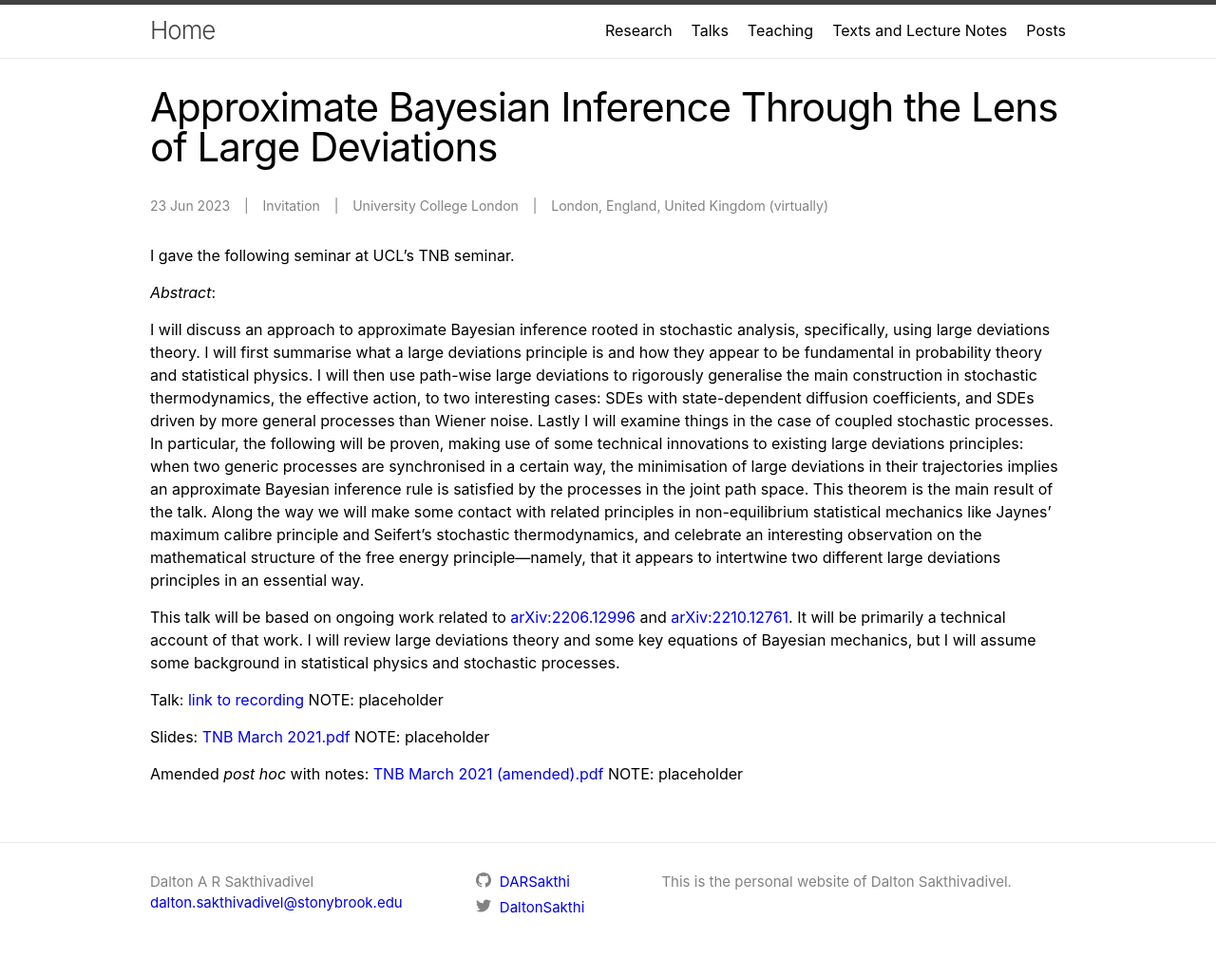
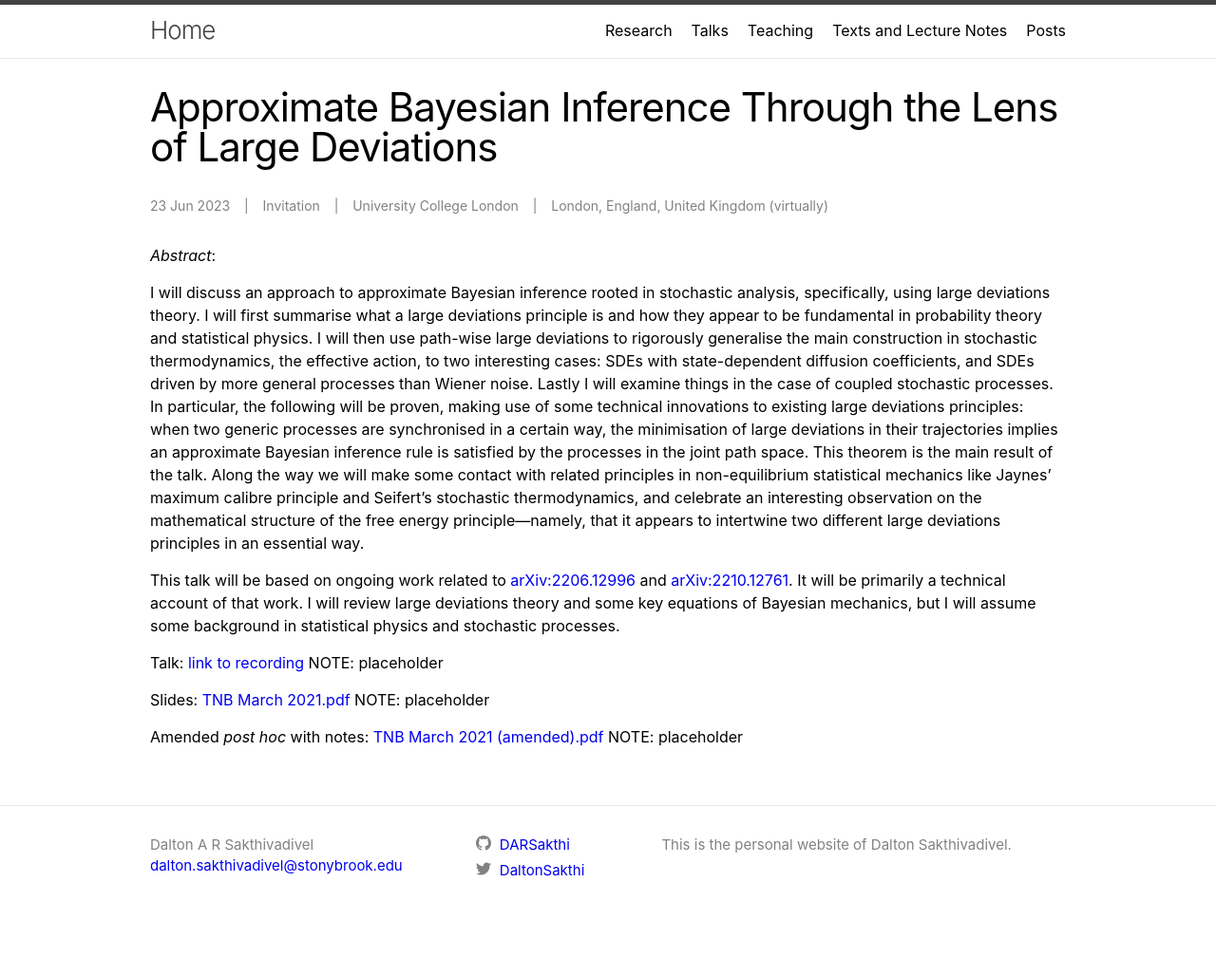
Before and after one commit to DARSakthi/DARSakthi.github.io, a Jekyll site: the page built from _talks/TNB-23.markdown, in a window 1280 px wide. Shown: the whole page at 95% size. Built offline with Jekyll 4.4.1, drawn with Linux system fonts in a browser that asks for light colours; after the commit the page ends 989 px from its top, so only the background shows below that.

Commit message:
Removed extraneous remark

```diff
--- a/_talks/TNB-23.markdown
+++ b/_talks/TNB-23.markdown
@@ -7,8 +7,6 @@ venue: "University College London"
 date: 2023-06-23
 location: "London, England, United Kingdom (virtually)"
 ---
-
-I gave the following seminar at UCL's TNB seminar.
 
 _Abstract_:
 
```
